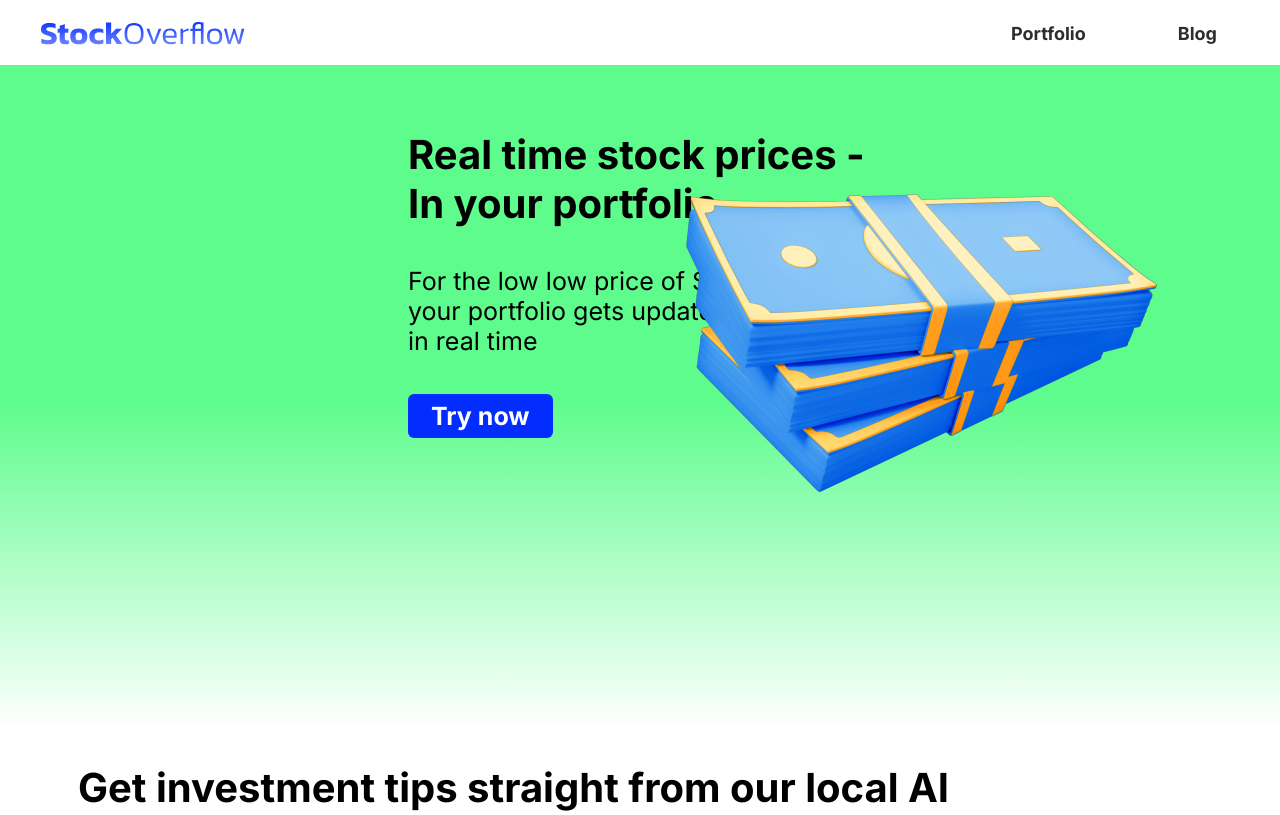
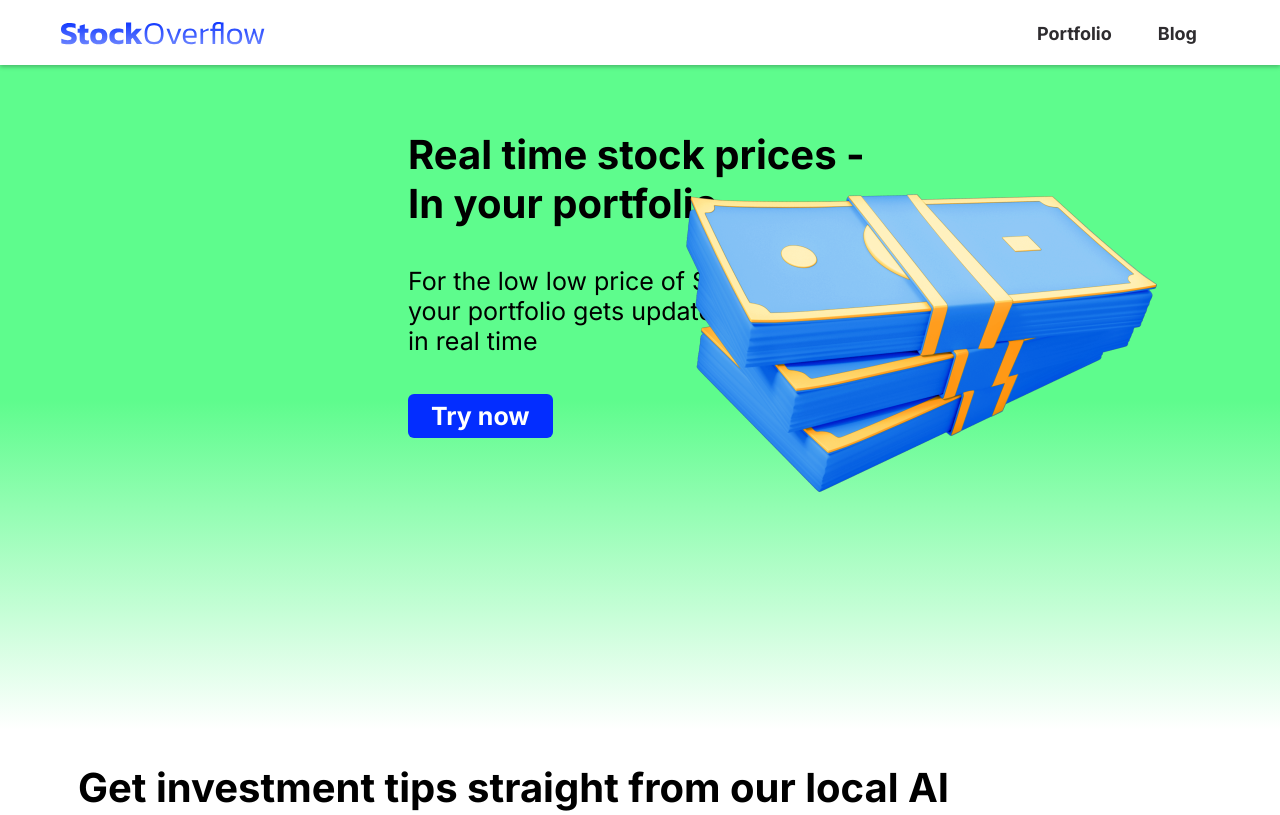
Before and after one commit to SverreHolmbakken/StockOverflow, a plain HTML site: page index.html in a window 1280 px wide. Shown: the top 815 px of the page. Drawn offline with Linux system fonts and the light colour scheme.

Commit message:
Added stickyness and adjusted width on header

```diff
--- a/_app/css/modules/header.css
+++ b/_app/css/modules/header.css
@@ -1,23 +1,24 @@
 .header {
-	height: 3.25rem;
+	position: sticky;
+	top: 0;
+	z-index: 3;
 	display: flex;
 	justify-content: center;
 	align-items: center;
-	/* background-color: grey; */
+	height: 3.25rem;
+	background-color: white;
 	box-shadow: 0px 2px 4px rgba(0, 0, 0, 0.25);
 }
 
 .header__inner {
 	display: flex;
 	justify-content: space-between;
-	padding: 2rem;
-	width: 1440px;
+	padding: 1rem;
+	width: 1200px;
 	max-width: 1440px;
-	/* background-color: lightblue; */
 }
 
 .header__sites-list {
 	display: flex;
 	flex-direction: row;
-	gap: 2.3rem;
 }
```
